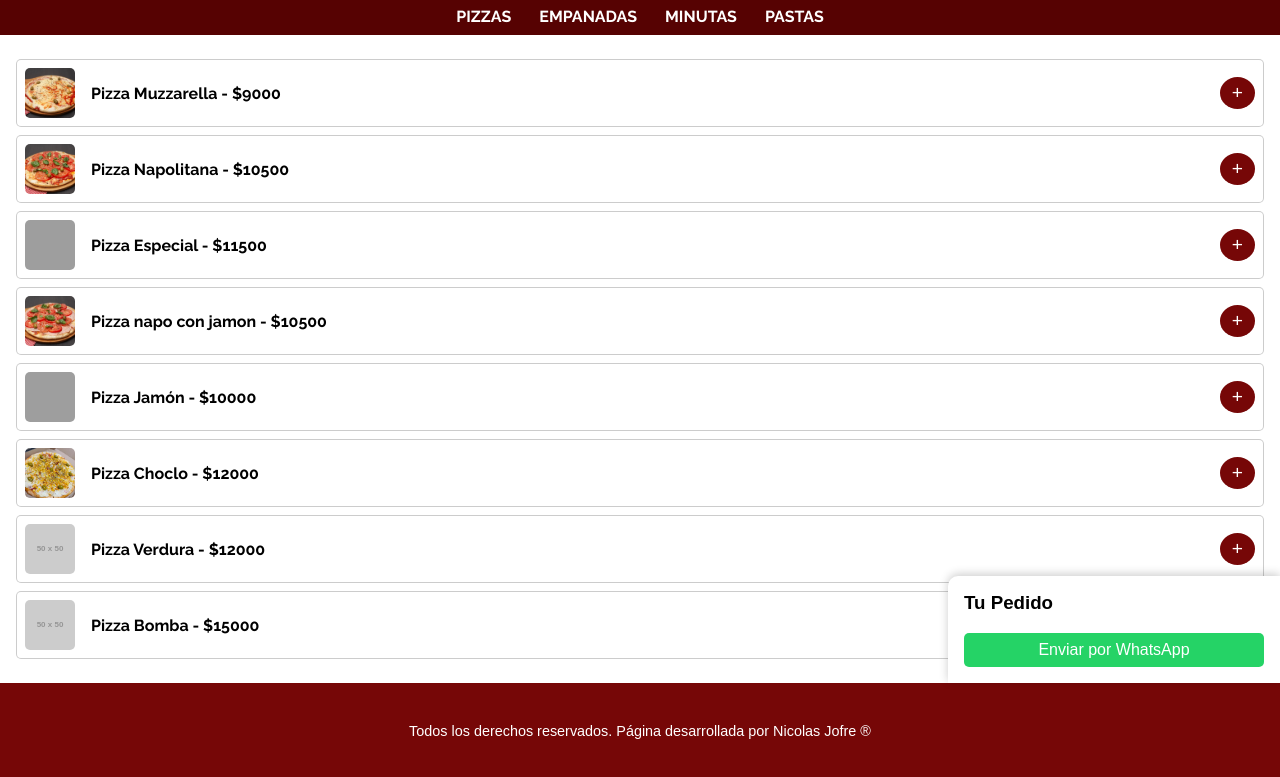
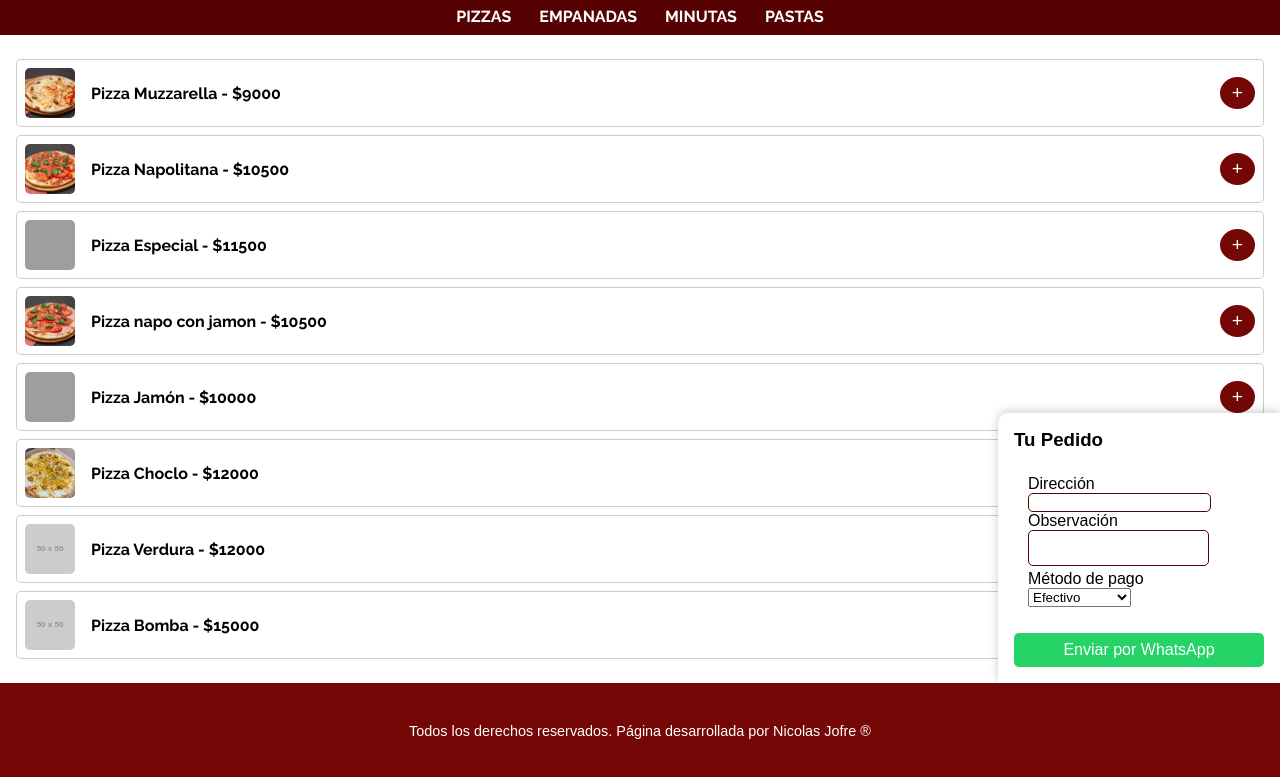
Before and after one commit to nicojofre5/pedidos_pizzeria, a plain HTML site: page index.html in a window 1280 px wide. Shown: the part 117-894 px from the top of the page. Drawn offline with Linux system fonts and the light colour scheme; grey boxes are pictures that could not be loaded; placeholder pictures from the web are drawn by us.

Commit message:
Correccion de carrito

```diff
--- a/css/main.css
+++ b/css/main.css
@@ -106,7 +106,7 @@ body {
     background: white;
     border-top-left-radius: 10px;
     box-shadow: 0 -2px 10px rgba(0,0,0,0.2);
-    width: 300px;
+    width: 250px;
     max-height: 400px;
     overflow-y: auto;
     padding: 1rem;
@@ -135,6 +135,20 @@ body {
     align-items: center;
     margin-bottom: 0.5rem;
   }
+
+  fieldset{
+    border: none;
+  }
+  fieldset label{
+    display: block;
+  }
+  textarea{
+    resize: none;
+  }
+  fieldset input, textarea{
+    border: 1px solid #560202;
+    border-radius: 5px;
+  }
   /* Footer */
 
   footer{
--- a/index.html
+++ b/index.html
@@ -314,6 +314,17 @@
 
     <div class="carrito">
       <h3>Tu Pedido</h3>
+      <fieldset>
+        <label for="">Dirección</label>
+        <input type="text">
+        <label for="">Observación</label>
+        <textarea name="" id=""></textarea>
+        <label for="">Método de pago</label>
+        <select name="" id="" >
+          <option value="Efectivo">Efectivo</option>
+          <option value="Transferencia">Transferencia</option>
+        </select>
+      </fieldset>
       <ul id="listaCarrito"></ul>
       <button class="btn-whatsapp" onclick="enviarPedidoWhatsApp()">
         Enviar por WhatsApp
```
